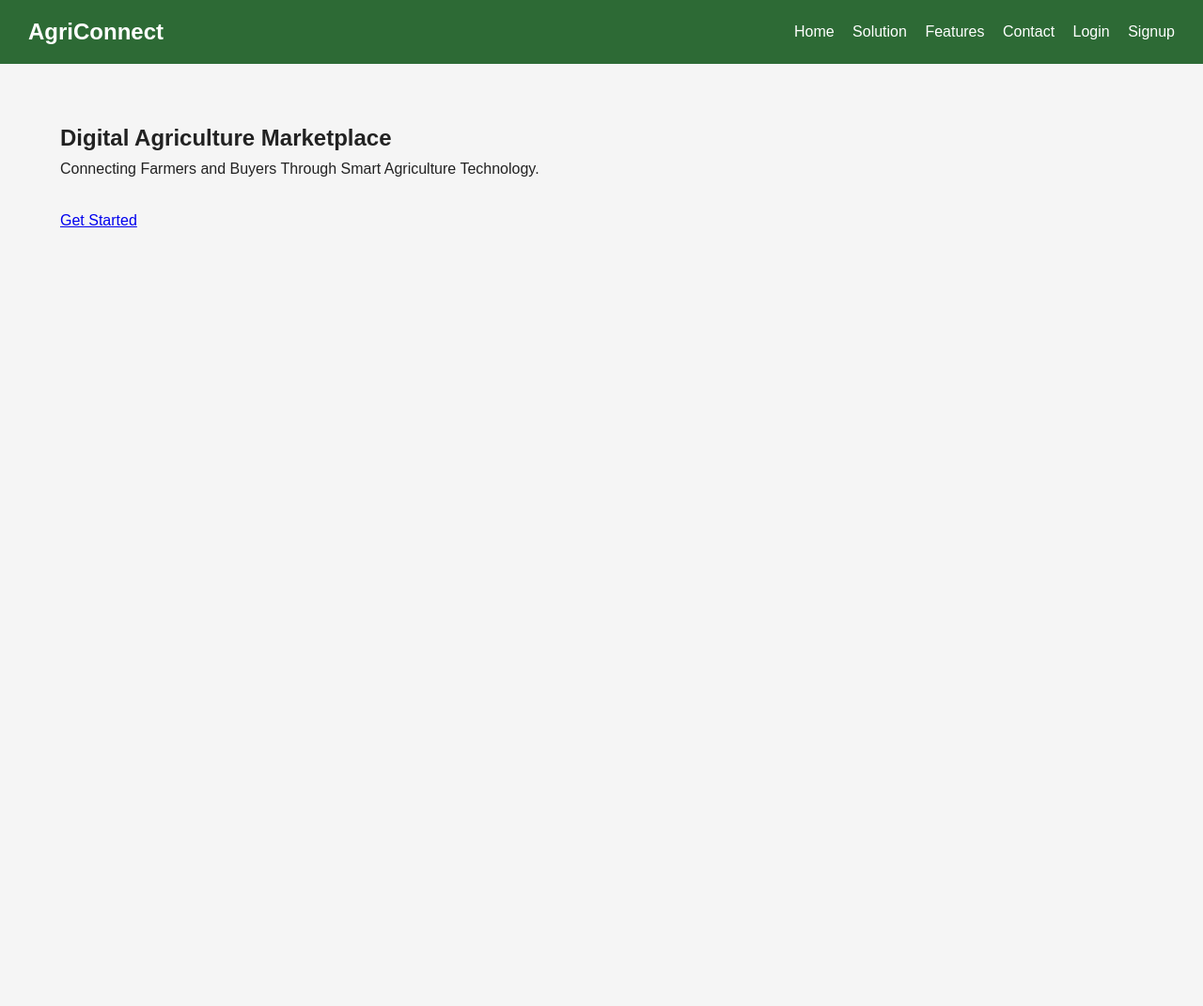
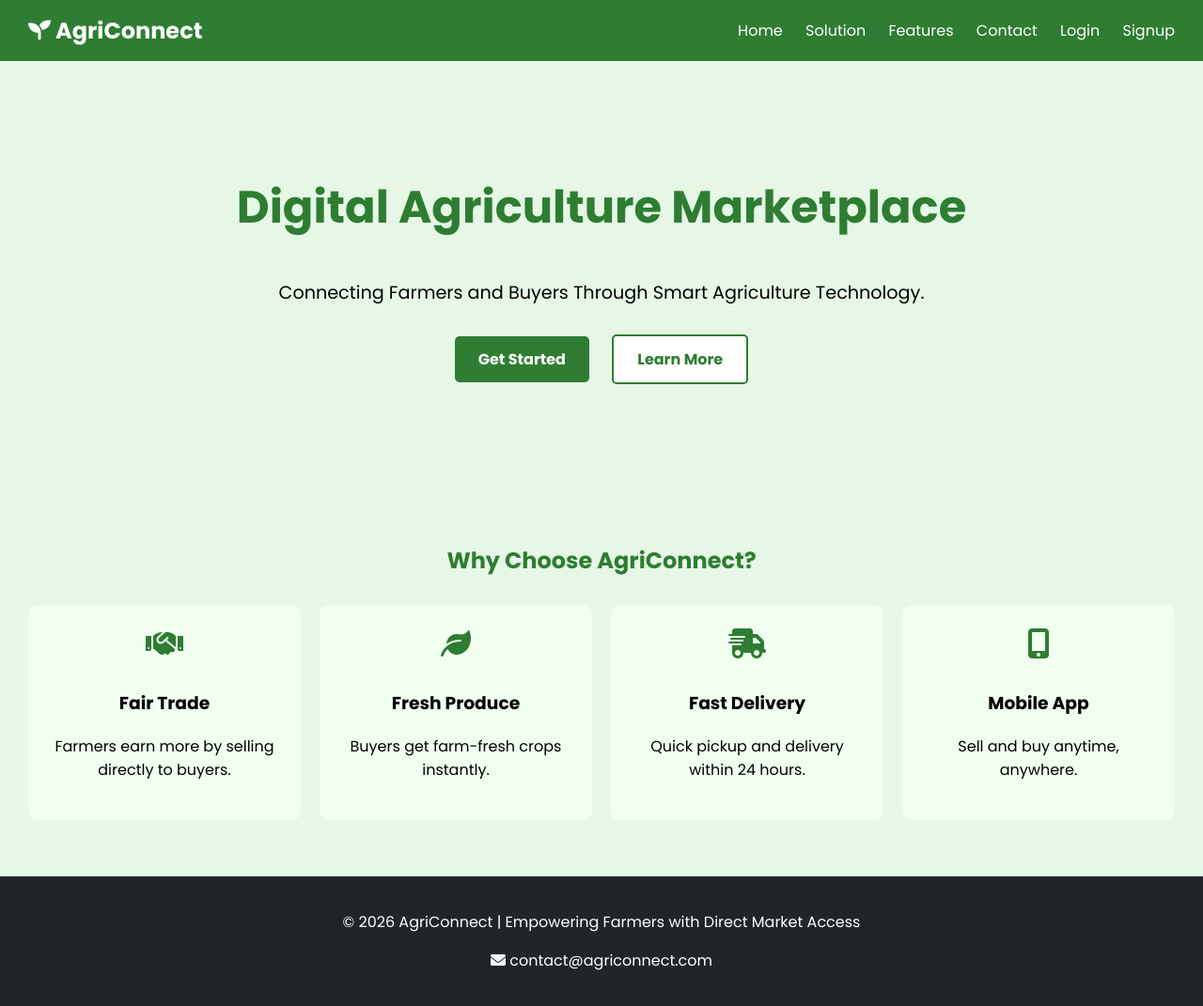
Before and after one commit to NAGNESACHIN/AgriConnect, a plain HTML site: page index.html in a window 1280 px wide. Shown: the whole page at 94% size. Before the commit the page ends 800 px from the top, so only its background shows below. Drawn offline with Linux system fonts and the light colour scheme.

Commit message:
changing the index.html

```diff
--- a/index.html
+++ b/index.html
@@ -5,14 +5,116 @@
   <meta name="viewport" content="width=device-width, initial-scale=1.0" />
   <title>AgriConnect</title>
 
-  <link rel="stylesheet" href="assets/css/style.css" />
+  <!-- Fonts & Icons -->
+  <link href="https://fonts.googleapis.com/css2?family=Poppins:wght@400;600;700&display=swap" rel="stylesheet">
+  <link href="https://cdnjs.cloudflare.com/ajax/libs/font-awesome/6.0.0/css/all.min.css" rel="stylesheet">
+
+  <!-- Custom CSS -->
+  <style>
+    body {
+      font-family: 'Poppins', sans-serif;
+      margin: 0;
+      background-color: #e6f7e6; /* light green background */
+    }
+
+    /* Navbar */
+    nav {
+      background: #2e7d32;
+      color: #fff;
+      padding: 15px 30px;
+      display: flex;
+      justify-content: space-between;
+      align-items: center;
+    }
+    nav h2 {
+      margin: 0;
+      font-weight: 700;
+    }
+    nav div a {
+      color: #fff;
+      margin-left: 20px;
+      text-decoration: none;
+      font-weight: 500;
+    }
+    nav div a:hover {
+      text-decoration: underline;
+    }
+
+    /* Hero */
+    .hero {
+      text-align: center;
+      padding: 80px 20px;
+    }
+    .hero h1 {
+      font-size: 3rem;
+      color: #2e7d32;
+    }
+    .hero p {
+      font-size: 1.2rem;
+      margin: 20px 0;
+    }
+    .btn {
+      display: inline-block;
+      padding: 12px 25px;
+      margin: 10px;
+      border-radius: 5px;
+      text-decoration: none;
+      font-weight: bold;
+    }
+    .btn-primary {
+      background: #2e7d32;
+      color: #fff;
+    }
+    .btn-secondary {
+      background: #fff;
+      color: #2e7d32;
+      border: 2px solid #2e7d32;
+    }
+
+    /* Features */
+    .features {
+      padding: 60px 30px;
+      text-align: center;
+    }
+    .features h2 {
+      margin-bottom: 30px;
+      color: #2e7d32;
+    }
+    .features-grid {
+      display: grid;
+      grid-template-columns: repeat(auto-fit, minmax(220px, 1fr));
+      gap: 20px;
+    }
+    .feature-card {
+      background: #f0fff0;
+      padding: 25px;
+      border-radius: 10px;
+      transition: 0.3s;
+    }
+    .feature-card:hover {
+      transform: translateY(-8px);
+      box-shadow: 0 6px 20px rgba(0,0,0,0.15);
+    }
+    .feature-card i {
+      font-size: 2rem;
+      color: #2e7d32;
+      margin-bottom: 15px;
+    }
+
+    /* Footer */
+    footer {
+      background: #212529;
+      color: #fff;
+      text-align: center;
+      padding: 20px;
+    }
+  </style>
 </head>
 <body>
 
   <!-- NAVBAR -->
   <nav>
-    <h2>AgriConnect</h2>
-
+    <h2><i class="fas fa-seedling"></i> AgriConnect</h2>
     <div>
       <a href="#home">Home</a>
       <a href="#solution">Solution</a>
@@ -27,11 +129,46 @@
   <section class="hero" id="home">
     <div class="container">
       <h1>Digital Agriculture Marketplace</h1>
+      <p>Connecting Farmers and Buyers Through Smart Agriculture Technology.</p>
+      <div>
+        <a class="btn btn-primary" href="pages/signup.html">Get Started</a>
+        <a class="btn btn-secondary" href="#features">Learn More</a>
+      </div>
+    </div>
+  </section>
 
-      <p>
-        Connecting Farmers and Buyers Through Smart Agriculture Technology.
-      </p>
+  <!-- FEATURES -->
+  <section class="features" id="features">
+    <h2>Why Choose AgriConnect?</h2>
+    <div class="features-grid">
+      <div class="feature-card">
+        <i class="fas fa-handshake"></i>
+        <h3>Fair Trade</h3>
+        <p>Farmers earn more by selling directly to buyers.</p>
+      </div>
+      <div class="feature-card">
+        <i class="fas fa-leaf"></i>
+        <h3>Fresh Produce</h3>
+        <p>Buyers get farm-fresh crops instantly.</p>
+      </div>
+      <div class="feature-card">
+        <i class="fas fa-shipping-fast"></i>
+        <h3>Fast Delivery</h3>
+        <p>Quick pickup and delivery within 24 hours.</p>
+      </div>
+      <div class="feature-card">
+        <i class="fas fa-mobile-alt"></i>
+        <h3>Mobile App</h3>
+        <p>Sell and buy anytime, anywhere.</p>
+      </div>
+    </div>
+  </section>
 
-      <div style="margin-top:30px;">
-        <a class="btn" href="pages/signup.html">Get Started</a>
+  <!-- FOOTER -->
+  <footer id="contact">
+    <p>© 2026 AgriConnect | Empowering Farmers with Direct Market Access</p>
+    <p><i class="fas fa-envelope"></i> contact@agriconnect.com</p>
+  </footer>
+
+</body>
 </html>
```
